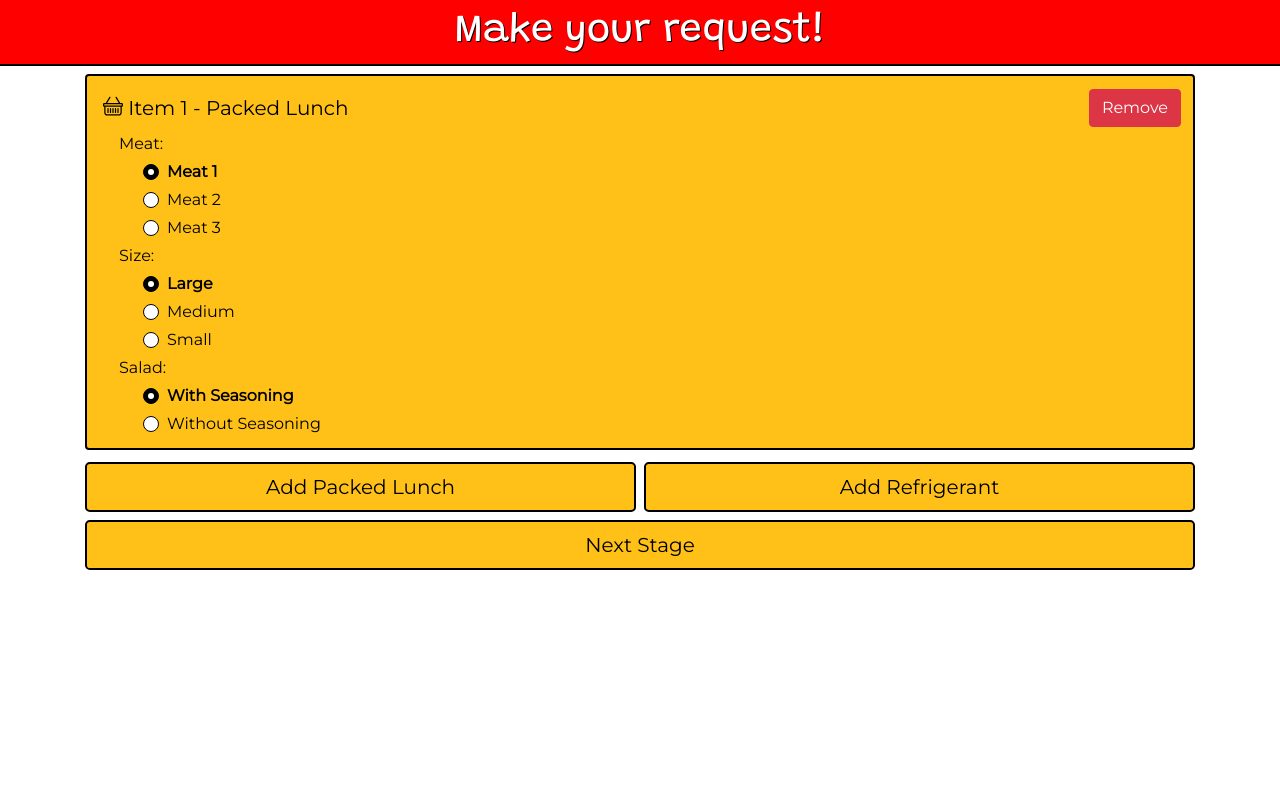
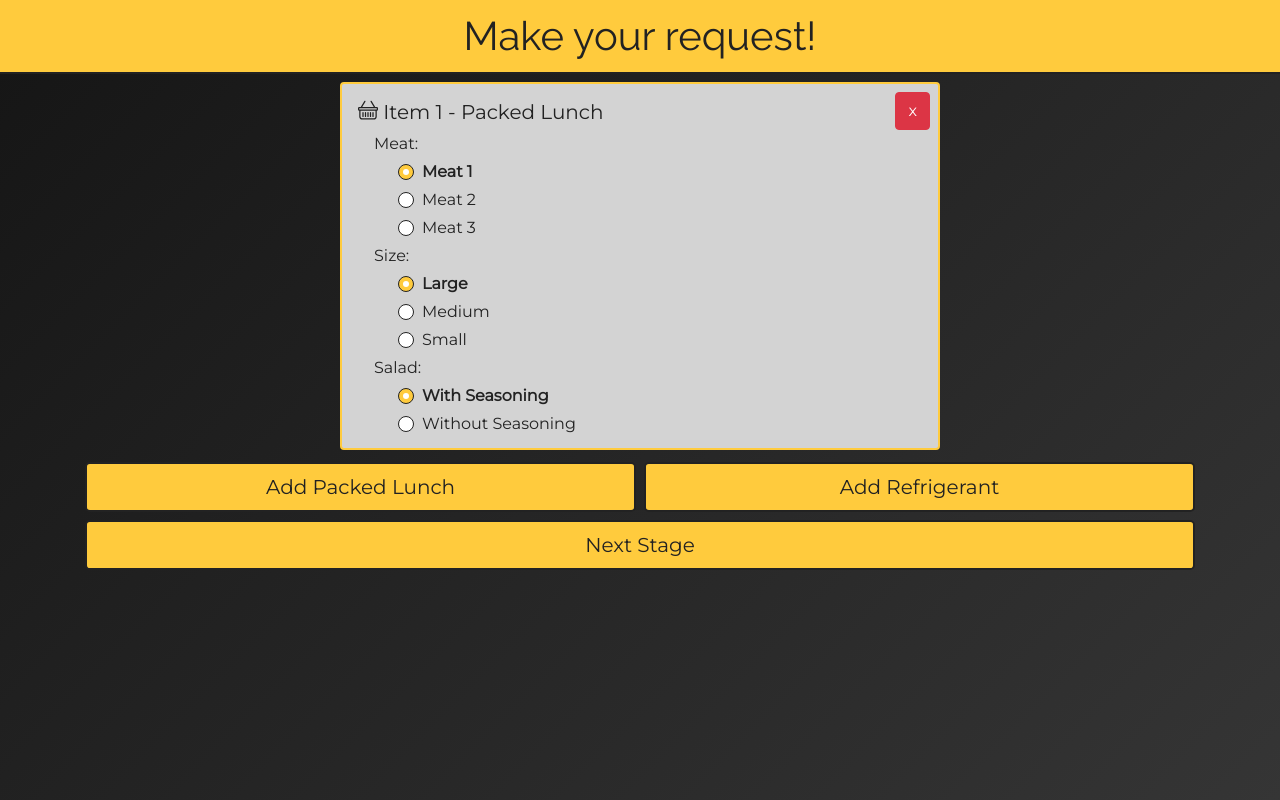
Before and after one commit to GustavoKlinfuss/Lunch-X__WebApp, a Vue app: page / in a window 1280 px wide. Built offline with nearby package versions, Linux system fonts and the light colour scheme; what vue-the-mask would draw is missing.

Commit message:
Styling and changing colors

```diff
--- a/src/app/OrderMaker.vue
+++ b/src/app/OrderMaker.vue
@@ -88,7 +88,8 @@ export default {
 
 <style lang="scss">
 @import url('https://fonts.googleapis.com/css?family=Montserrat');
-@import url('https://fonts.googleapis.com/css?family=Grandstander');
+@import url('https://fonts.googleapis.com/css?family=Raleway');
+@import url('https://fonts.googleapis.com/css?family=Roboto');
 
 body {
   height: 100vh;
@@ -101,20 +102,20 @@ body {
   font-family: 'Montserrat', sans-serif;
   font-size: 1rem;
   flex-grow: 1;
-  background: $bg;
+  background: linear-gradient(135deg, #151515,  #353535);
 }
 
 .header {
-  font-family: 'Grandstander', cursive;
-	background-color: red;
+  font-family: 'Raleway', Roboto;
+	background: $primary;
   padding: 8px;
   border-bottom: 2px solid $secondary;
   text-align: center;
-  color: white;
-  text-shadow: 1px 1px $secondary;
+  color: $secondary;
+  padding: 12px 0px;
 }
 
-@media only screen and (max-device-width : 400px) {
+@media only screen and (max-device-width : 382px) {
   h1 {
     font-size: 2rem !important;
   }
--- a/src/app/order-details/OrderDetails.vue
+++ b/src/app/order-details/OrderDetails.vue
@@ -1,6 +1,6 @@
 <template>
 <div class="d-flex flex-column">
-	<li
+	<li class="d-flex justify-content-center"
 		v-for="(item, index) in orderDetails"
 		v-bind:key="item.id"
 	>
--- a/src/components/BaseCard.vue
+++ b/src/components/BaseCard.vue
@@ -1,6 +1,6 @@
 <template>
 <div class="card pb-2 mb-2">
-  <div class="p-1 d-flex justify-content-between">
+  <div class="pl-1 d-flex justify-content-between">
     <h5 class="my-2 ml-1">
       <b-icon
         :icon="titleIcon"
@@ -8,12 +8,10 @@
       Item {{index + 1}} - {{ cardTitle }}
     </h5>
     <b-button
-      class="align-self-center"
+      class="align-self-start"
       variant="danger"
       v-on:click="excludeCard()"
-    >
-      Remove
-    </b-button>
+    >x</b-button>
   </div>
   <div class="ml-4">
     <slot></slot>
@@ -41,8 +39,22 @@ export default {
 
 <style scoped lang="scss">
 .card {
-  background-color: $primary;
-  border: solid 2px $secondary;
+  background-color: lightgray;
+  border: solid 2px $primary;
   padding: 8px;
 }
+
+
+@media only screen and (max-device-width : 600px) {
+  .card {
+    width: 100%;
+  }
+}
+
+
+@media only screen and (min-device-width : 600px) {
+  .card {
+    width: 600px;
+  }
+}
 </style>
--- a/src/components/BaseInput.vue
+++ b/src/components/BaseInput.vue
@@ -35,10 +35,8 @@ export default {
 .form-control {
   color: $secondary;
   border: 1px solid $secondary;
-  background-color: $bg;
 }
 input:focus {
   color: $secondary;
-  background-color: $bg;
 }
 </style>
--- a/src/components/BaseRadio.vue
+++ b/src/components/BaseRadio.vue
@@ -52,7 +52,7 @@ export default {
 
 <style lang="scss">
 .custom-control-input:checked ~ .custom-control-label::before {
-  background-color:$secondary !important;
+  background-color: $primary !important;
   border-color: $secondary !important;
 }
 
--- a/src/variables/variables.scss
+++ b/src/variables/variables.scss
@@ -1,6 +1,2 @@
-$primary: #FFC017;
-$secondary: black;
-
-$bg: white;
-
-$title: red;
+$primary: #ffcb3d;
+$secondary: #222222;
```
